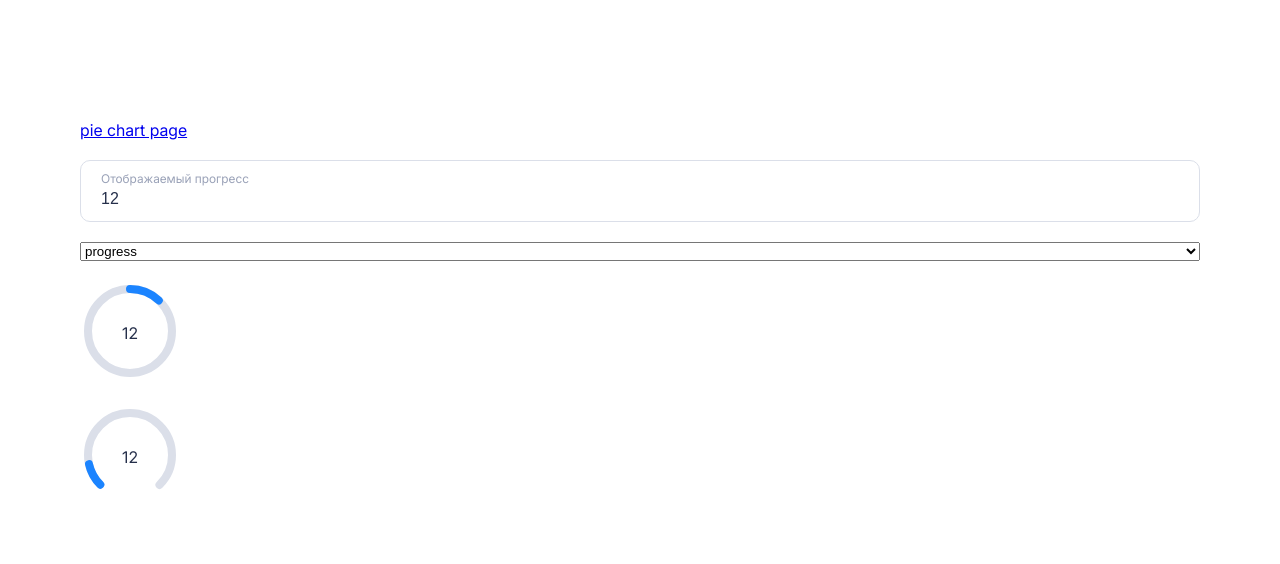
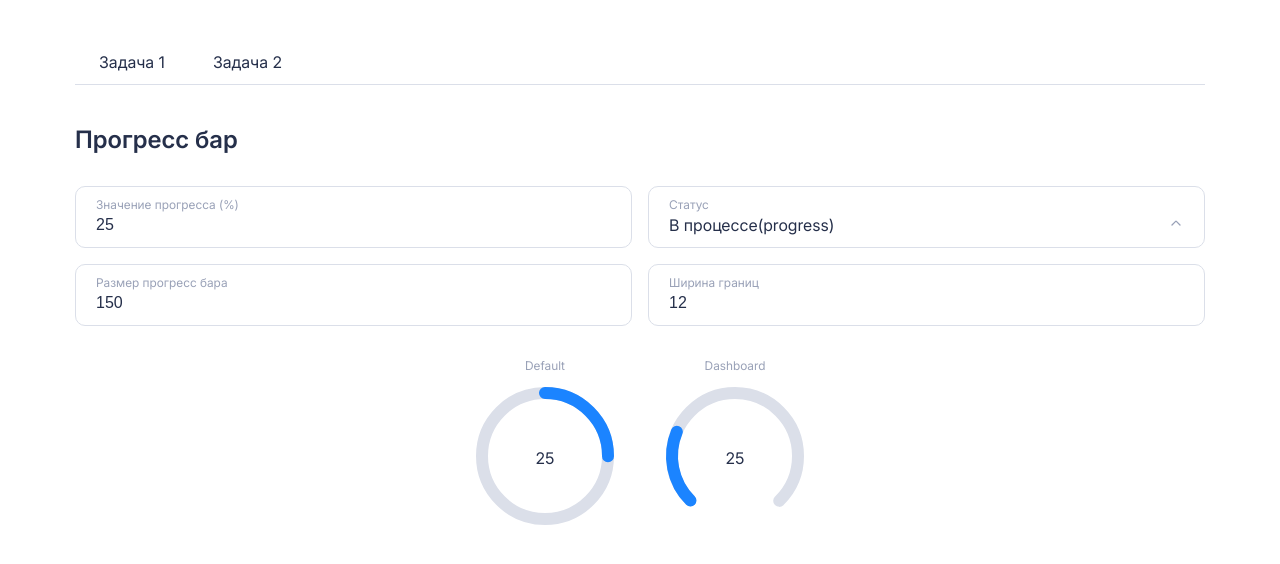
Before and after one commit to Qwimi/test-task, a Vue app: page / in a window 1280 px wide. Shown: the top 564 px of the page. Built offline with nearby package versions, Linux system fonts and the light colour scheme; what vue3-colorpicker would draw is missing.

Commit message:
chore: polish app before deployment

```diff
--- a/src/App.vue
+++ b/src/App.vue
@@ -1,3 +1,46 @@
 <template>
-  <RouterView></RouterView>
+  <header class="container">
+    <nav class="navigation">
+      <RouterLink to="/" class="navigation__link">
+        Задача 1
+      </RouterLink>
+      <RouterLink to="/pie-chart" class="navigation__link">
+        Задача 2
+      </RouterLink>
+    </nav>
+  </header>
+  <main class="page-content">
+    <Transition name="fade" mode="out-in">
+      <RouterView v-slot="{ Component }">
+        <component :is="Component" />
+      </RouterView>
+    </Transition>
+  </main>
 </template>
+
+<style lang="scss" scoped>
+.navigation {
+  display: flex;
+  flex-direction: row;
+  border-bottom: 1px solid $color-light-gray;
+  padding-top: 40px;
+
+  &__link {
+    padding: 12px 24px;
+    text-decoration: none;
+    color: $color-dark-gray;
+    transition: color $animation-duration-fast,
+      background-color $animation-duration-fast;
+
+
+    &:hover {
+      color: $color-black;
+      background: rgba($color: $color-light-gray, $alpha: .3);
+    }
+  }
+}
+
+.page-content {
+  padding-block: 40px;
+}
+</style>
--- a/src/assets/styles/main.scss
+++ b/src/assets/styles/main.scss
@@ -54,3 +54,9 @@ input::-webkit-inner-spin-button {
     cursor: not-allowed;
   }
 }
+
+.container {
+  max-width: 1210px;
+  margin-inline: auto;
+  padding-inline: 40px;
+}
--- a/src/assets/styles/variables.scss
+++ b/src/assets/styles/variables.scss
@@ -10,7 +10,6 @@ $color-red: #ff4949;
 
 $animation-duration-fast: 0.15s;
 $animation-duration-base: 0.3s;
-$animation-duration-slow: 0.5s;
 
 $breakpoint-tablet: 800px;
 $breakpoint-desktop: 1280px;
--- a/src/components/color-input.vue
+++ b/src/components/color-input.vue
@@ -2,8 +2,16 @@
   <div class="color-picker" :style="{ '--preview-color': color }">
     <SelectField class="color-picker__options" :options="colorList" v-model="color">
       <template #label> Цвет </template>
+      <template #option="{ option }">
+        <ColorOption :option="option" />
+      </template>
+
+      <template #value="{ option }">
+        <ColorOption :option="option" />
+      </template>
+
     </SelectField>
-    <ColorPicker v-model:pureColor="color" is-widget format="hex" picker-type="chrome" disable-history z-index="0" />
+    <ColorPicker v-model:pureColor="color" is-widget format="hex" picker-type="chrome" disable-history :z-index="0" />
   </div>
 </template>
 
@@ -11,6 +19,7 @@
 import type { ColorPreset, Option } from '@/types';
 import SelectField from './select-field.vue'
 import { computed } from 'vue';
+import ColorOption from './color-option.vue';
 
 const props = defineProps<{ colorPresets: ColorPreset[] }>()
 const color = defineModel<string | null>()
@@ -22,7 +31,7 @@ const isPresetColor = computed(() =>
 const colorList = computed(() => ([
   ...props.colorPresets,
   {
-    value: isPresetColor.value ? null : color.value,
+    value: isPresetColor.value ? '#ffffff' : color.value,
     label: 'Свой вариант'
   }
 ]) as Option[])
@@ -30,8 +39,6 @@ const colorList = computed(() => ([
 
 <style lang="scss" scoped>
 .color-picker {
-  width: 100%;
-
   &__options {
     margin-bottom: 10px;
   }
@@ -123,6 +130,8 @@ const colorList = computed(() => ([
       width: 100%;
       text-align: center;
       color: $color-gray;
+      font-size: 14px;
+      text-transform: uppercase;
     }
   }
 }
--- /dev/null
+++ b/src/components/color-option.vue
@@ -0,0 +1,31 @@
+<template>
+  <span class="color-option">
+    <span class="color-option__label">
+      {{ option.label }}
+    </span>
+    <div class="color-option__color" :style="{ background: option.value }" />
+  </span>
+</template>
+
+<script setup lang="ts">
+import type { Option } from '@/types'
+
+defineProps<{ option: Option }>()
+</script>
+
+<style lang="scss" scoped>
+.color-option {
+  display: flex;
+  gap: 5px;
+
+  &__label {
+    flex: 1;
+  }
+
+  &__color {
+    height: 24px;
+    width: 24px;
+    border-radius: 50%;
+  }
+}
+</style>
--- a/src/components/pie-chart.vue
+++ b/src/components/pie-chart.vue
@@ -3,7 +3,7 @@
     <canvas ref="canvasRef" class="pie-chart__canvas" />
     <ul class="pie-chart__legend">
       <li class="pie-chart__item" v-for="item in data" :key="item.label">
-        <span class="pie-chart__color" :style="{ backgroundColor: item.backgroundColor }" />
+        <div class="pie-chart__color" :style="{ backgroundColor: item.backgroundColor }"></div>
         <span class="pie-chart__label">
           {{ item.label }}
         </span>
@@ -14,12 +14,13 @@
 
 <script setup lang="ts">
 import { ref, onMounted, watch, onBeforeUnmount } from 'vue'
-import { Chart, ArcElement, Tooltip, Legend, PieController, ChartData, ChartOptions } from 'chart.js'
+import { Chart, ArcElement, Tooltip, Legend, PieController, type ChartData, type ChartOptions } from 'chart.js'
+import type { PieSector } from '@/types';
 
 Chart.register(PieController, ArcElement, Tooltip, Legend)
 
 const props = defineProps<{
-  data: { label: string; value: number; backgroundColor: string }[]
+  data: PieSector[]
 }>()
 
 const canvasRef = ref<HTMLCanvasElement | null>(null)
--- a/src/components/sector-list.vue
+++ b/src/components/sector-list.vue
@@ -34,7 +34,6 @@ const handleAdd = () => emit('add')
   display: flex;
   flex-direction: column;
   gap: 30px;
-  width: 100%;
 
   &__items {
     border-collapse: separate;
--- a/src/types/index.ts
+++ b/src/types/index.ts
@@ -14,7 +14,7 @@ export interface PieSector {
   id?: string
   label: string
   value: number | null
-  backgroundColor: string | null
+  backgroundColor: string
 }
 
 export interface Option {
--- a/src/views/pie-chart.vue
+++ b/src/views/pie-chart.vue
@@ -1,7 +1,8 @@
 <template>
+  <div class="container">
     <ModalPopup v-model="showModal">
       <form class="sector-form" @submit.prevent="handleUpdate">
-      <h3 class="sector-title">Добавление сектора</h3>
+        <h3 class="sector-form__title">Добавление сектора</h3>
         <TextInput v-model="sectorForm.label" placeholder="Наименование сектора">
           <template #label>
             Наименование
@@ -18,8 +19,7 @@
         </button>
       </form>
     </ModalPopup>
-
-  <div class="container">
+    <h1 class="chart-title">Круговая диаграмма</h1>
     <div class="chart-container">
       <SectorList :sectors="items" @add="openModal" @edit="openModal" @delete="pieStore.deleteItem" />
 
@@ -48,19 +48,16 @@ const { items, colorPresets } = storeToRefs(pieStore)
 const showModal = ref(false)
 
 const initSector = (): PieSector => ({
-  id: undefined,
   label: '',
   value: null,
   backgroundColor: colorPresets.value[0]!.value,
 })
-
 
 const sectorForm = ref<PieSector>(initSector())
 const isFormDisabled = computed(() => Object.values(sectorForm.value).some(field => field === null || field === undefined || field === ''))
 
 const openModal = (sector?: PieSector) => {
   showModal.value = true
-  console.log(sector ? { ...sector } : initSector())
   sectorForm.value = sector ? { ...sector } : initSector()
 }
 
@@ -71,9 +68,17 @@ const handleUpdate = () => {
 </script>
 
 <style lang="scss" scoped>
+.chart-title {
+  color: $color-dark-gray;
+  font-size: 32px;
+  font-weight: 600;
+  padding: 0 10px 30px 10px;
+  border-bottom: 1px solid $color-light-gray;
+  margin-bottom: 40px;
+}
+
 .chart-container {
   display: grid;
-  grid-template-columns: 1fr 1fr;
   gap: 20px;
 
   @media (min-width: $breakpoint-tablet) {
@@ -82,24 +87,13 @@ const handleUpdate = () => {
 
   @media (min-width: $breakpoint-desktop) {
     gap: 90px;
+    grid-template-columns: 1fr 1fr;
   }
-}
-
-.controls {
-  display: flex;
-  flex-direction: column;
-  gap: 10px;
-  align-items: center;
-  flex: 1;
-}
-
-.chart-container {
-  flex: 1;
 }
 
 .sector-form {
   display: flex;
-  width: calc(100vh - 60px);
+  width: calc(100vw - 60px);
   max-width: 350px;
   flex-direction: column;
   gap: 20px;
--- a/src/views/progress-page.vue
+++ b/src/views/progress-page.vue
@@ -1,42 +1,106 @@
 <script setup lang="ts">
-import { ref } from 'vue';
-import type { Range } from '@/types';
-import NumberInput from '@/components/number-input.vue';
-import ProgressCircle from '@/components/progress-circle.vue';
+import { ref } from 'vue'
+import type { Range } from '@/types'
 
-const progressValue = ref<Range<0, 101>>(12)
-const status = ref<"progress" | "success" | "warning" | "error">('progress')
+import NumberInput from '@/components/number-input.vue'
+import ProgressCircle from '@/components/progress-circle.vue'
+import SelectField from '@/components/select-field.vue'
+
+const progressValue = ref<Range<0, 101>>(25)
+const sizeValue = ref(150)
+const strokeValue = ref(12)
+const status = ref<'progress' | 'success' | 'warning' | 'error'>('progress')
+
+const statusOptions = [
+  { label: 'В процессе(progress)', value: 'progress' },
+  { label: 'Успешно(success)', value: 'success' },
+  { label: 'Предупреждение(warning)', value: 'warning' },
+  { label: 'Ошибка(error)', value: 'error' }
+]
 </script>
 
 <template>
-  <div class="container">
-    <router-link to="pie-chart">
-      pie chart page
-    </router-link>
-    <NumberInput :min="1" :max="100" v-model="progressValue" placeholder="min 1 max 100">
-      <template #label>
-        Отображаемый прогресс
-      </template>
-    </NumberInput>
-    <select v-model="status">
-      <option value="progress">progress</option>
-      <option value="success">success</option>
-      <option value="warning">warning</option>
-      <option value="error">error</option>
-    </select>
-    <ProgressCircle :value="progressValue" :status="status" />
-    <ProgressCircle :value="progressValue" :status="status" type="dashboard" />
+  <div class="container demo">
+    <h1 class="demo__title">Прогресс бар</h1>
+
+    <div class="demo__controls">
+      <NumberInput v-model="progressValue" :min="0" :max="100" placeholder="0–100">
+        <template #label>
+          Значение прогресса (%)
+        </template>
+      </NumberInput>
+
+      <SelectField v-model="status" :options="statusOptions">
+        <template #label>
+          Статус
+        </template>
+      </SelectField>
+
+      <NumberInput v-model="sizeValue" :min="1" placeholder="от 1">
+        <template #label>
+          Размер прогресс бара
+        </template>
+      </NumberInput>
+
+      <NumberInput v-model="strokeValue" :min="1" placeholder="от 1">
+        <template #label>
+          Ширина границ
+        </template>
+      </NumberInput>
+    </div>
+
+    <div class="demo__preview">
+      <div class="demo__item">
+        <span class="demo__label">Default</span>
+        <ProgressCircle :value="progressValue" :size="{ height: sizeValue, strokeWidth: strokeValue }"
+          :status="status" />
+      </div>
+
+      <div class="demo__item">
+        <span class="demo__label">Dashboard</span>
+        <ProgressCircle :value="progressValue" :size="{ height: sizeValue, strokeWidth: strokeValue }" :status="status"
+          type="dashboard" />
+      </div>
+    </div>
   </div>
 </template>
 
-<style>
-.container {
-  max-width: 1200px;
-  margin: 120px auto;
-  padding-inline: 40px;
-  box-sizing: border-box;
+<style scoped lang="scss">
+.demo {
   display: flex;
   flex-direction: column;
-  gap: 20px;
+  gap: 32px;
+
+  &__title {
+    font-size: 24px;
+    font-weight: 600;
+  }
+
+  &__controls {
+    display: grid;
+    grid-template-columns: 1fr 1fr;
+    gap: 16px;
+    align-items: end;
+  }
+
+  &__preview {
+    display: flex;
+    gap: 40px;
+    align-items: center;
+    justify-content: center;
+    flex-wrap: wrap;
+  }
+
+  &__item {
+    display: flex;
+    flex-direction: column;
+    gap: 8px;
+    align-items: center;
+  }
+
+  &__label {
+    font-size: 12px;
+    color: $color-gray;
+  }
 }
 </style>
```
Lines whose indentation alone changed are shown as unchanged.
